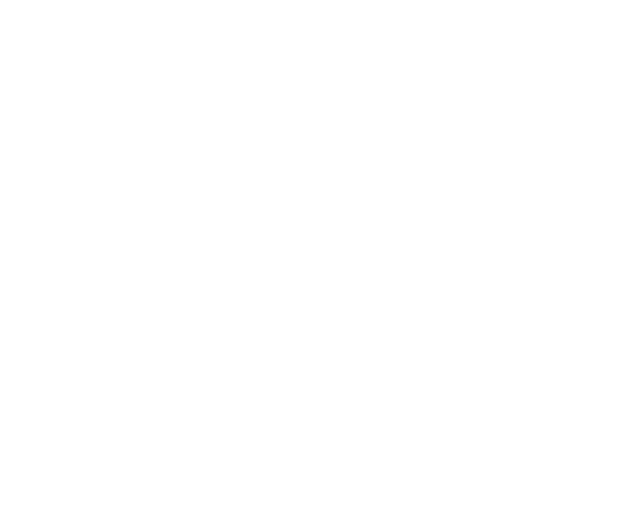
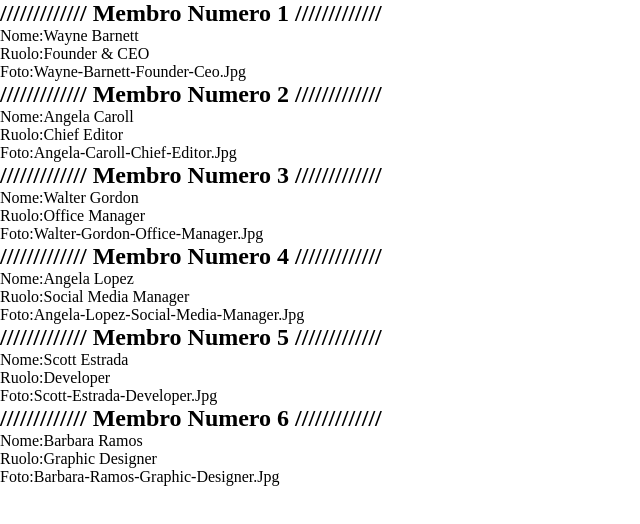
Before and after one commit to IanzanoLorenzo/js-our-team, a plain HTML site: page index.html in a window 1280 px wide. Shown: the whole page, without its empty margins (0-640 px from the left). Drawn offline with Linux system fonts and the light colour scheme.

Commit message:
exercise done

```diff
--- a/index.html
+++ b/index.html
@@ -8,7 +8,7 @@
     <title>Document</title>
 </head>
 <body>
-
+    <div id="info"></div>
     <script src="./script/script.js"></script>
 </body>
 </html>
--- a/script/script.js
+++ b/script/script.js
@@ -1,4 +1,6 @@
 "use strict";
+
+const messages = document.getElementById('info')
 
 //array contenente i dati del team
 let ourTeam = [
@@ -34,10 +36,14 @@ let ourTeam = [
     },
 ]
 
+//ciclo che mostra i dati in console
 for(let i in ourTeam){
-    console.log(`Membro n${parseInt(i)+1}`)
+    const membroDiv = document.createElement('div')
+    membroDiv.style.textTransform = 'capitalize'
+    membroDiv.innerHTML = `<h2>///////////// Membro numero ${parseInt(i)+1} /////////////</h2>`
     let membro = ourTeam[i]
     for (let j in membro){
-        console.log(membro[j])
+       membroDiv.innerHTML += `<p>${j}:${membro[j]}</p>`
     }
+    messages.append(membroDiv)
 }
```
Also changed, not shown: css/style.css (line endings or trailing spaces).
